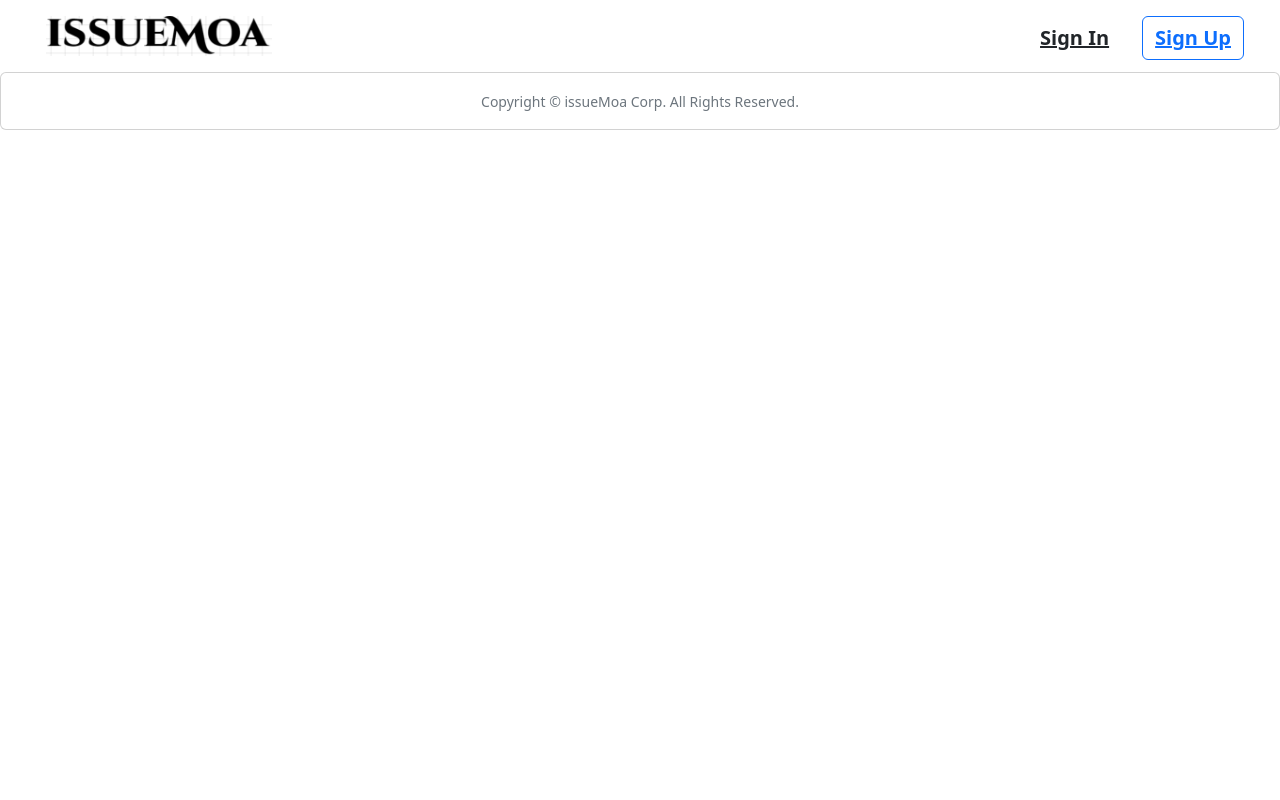
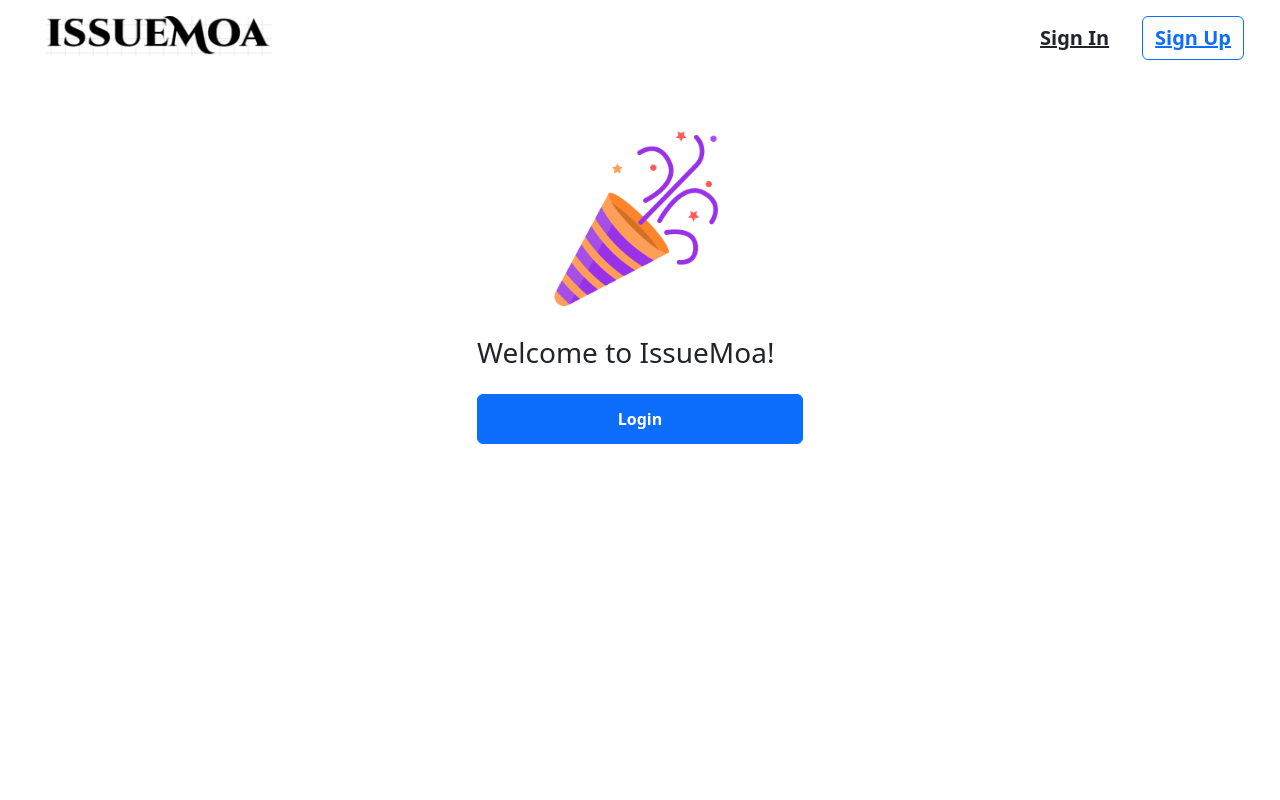
Before and after one commit to conf312/issueMoa-user-front, a React (Create React App) app: page /SignUpComplete in a window 1280 px wide. Shown: the top 800 px of the page. Built offline with nearby package versions, Linux system fonts and the light colour scheme.

Commit message:
[add] SigUpComplete

```diff
--- a/src/App.js
+++ b/src/App.js
@@ -1,7 +1,7 @@
 import './App.css';
 import 'bootstrap/dist/css/bootstrap.min.css';
 import { BrowserRouter, Routes, Route } from 'react-router-dom';
-import { Header, Main, Footer, SignIn, SignUp } from './components';
+import { Header, Main, Footer, SignIn, SignUp, SignUpComplete } from './components';
 
 function App() {
   return (
@@ -12,15 +12,11 @@ function App() {
           <Route exact path="/" element={ <Main/> }/>
           <Route exact path="/SignIn" element={ <SignIn/> }/>
           <Route exact path="/SignUp" element={ <SignUp/> }/>
-          {/* <Route exact path="/login" element={ <Login /> } />
-          <Route exact path="/join" element={ <Join /> } /> */}
-          {/* <Route exact path='/mypage' element={ <Mypage/> } /> */}
+          <Route exact path="/SignUpComplete" element={ <SignUpComplete/> }/>
 
           {/* <Route exact path="/" element={ <PrivateRoute /> }>
             <Route exact path='/mypage' element={ <Mypage/> } />
           </Route> */}
-
-          {/* <Route exact path="/mypage" element={ <Mypage /> } /> */}
           {/* paramter props <Route exact path="/info" render={() => <Info userInfo={userInfo} />} /> */}
         </Routes>
         <Footer/>
--- a/src/components/index.js
+++ b/src/components/index.js
@@ -6,3 +6,4 @@ export { default as News } from './support/News';
 export { default as SignIn } from './users/SignIn';
 export { default as SignUp } from './users/SignUp';
 export { default as Mypage } from './users/Mypage';
+export { default as SignUpComplete } from './users/SignUpComplete';
--- a/src/components/users/SignUp.js
+++ b/src/components/users/SignUp.js
@@ -1,4 +1,4 @@
-import { Form, Button, InputGroup, FloatingLabel, Row, Col }  from 'react-bootstrap';
+import { Form, Button, InputGroup, FloatingLabel, Row, Col } from 'react-bootstrap';
 import { person } from '../../images';
 import { useDaumPostcodePopup } from 'react-daum-postcode';
 import React, { useRef, useState } from 'react';
@@ -50,17 +50,25 @@ function SignUp() {
 
     const form = event.currentTarget;
     const formData = new FormData(form);
-    formData.append("recaptchaValue", recaptchaRef.current.getValue());
+
     if (form.checkValidity()) {
-      AxiosUtil.send("POST", "/issuemoa/users/save", formData, "", (e) => {
-         if (e.data != "") {
-          window.location.replace("/users/save/complate");
-         } else {
-          alert("Please try again later.");
-         }
+      AxiosUtil.send("POST", "/issuemoa/users/count-by/email", formData, "", (e) => {
+        if (e.data > 0) {
+          alert("Email in use. Please use another email.");
+        } else {
+          formData.append("recaptchaValue", recaptchaRef.current.getValue());
+          AxiosUtil.send("POST", "/issuemoa/users/save", formData, "", (e) => {
+            if (e.data !== "") {
+              window.location.replace("/SignUpComplete");
+            } else {
+              alert("Please try again later.");
+            }
+          });
+        }
       });
     }
   };
+
   return (
     <Form id="frm" className="container" noValidate validated={validated} onSubmit={handleSubmit} style={{width:"330px", height:"1000px"}}>
       <div className="text-center">
@@ -87,6 +95,7 @@ function SignUp() {
       </Row>
 
       <hr></hr>
+
       <Row className="mt-3">
         <Col md>
           <FloatingLabel label="Email address (Use ID.)">
@@ -113,7 +122,7 @@ function SignUp() {
       </FloatingLabel>
 
       <InputGroup className="mt-3">
-        <Form.Control placeholder="Search for the address." name="addrPostNo" ref={addrPostNo} readOnly />
+        <Form.Control placeholder="Search for the address." name="addrPostNo" ref={addrPostNo} required />
         <Button className="btn-success" type="button" onClick={serachAddress}>Search Address</Button>
       </InputGroup>
 
--- /dev/null
+++ b/src/components/users/SignUpComplete.js
@@ -0,0 +1,24 @@
+import { Form, Button, FloatingLabel, Row, Col } from 'react-bootstrap';
+import { celebrate } from '../../images';
+
+function getSignInPage() {
+  window.location.href = "/SignIn";
+}
+
+function SignUpComplete() {
+  return (
+    <Form className="container mt-5" style={{width:"350px", height:"850px"}}>
+      <div className="text-center">
+        <img src={celebrate} alt="person" height={"200px"}/>
+      </div>
+      <Row className="mt-3">
+        <Col md>
+          <h3>Welcome to IssueMoa!</h3>
+        </Col>
+      </Row>
+      <Button className="mt-3 fw-bold" type="submit" onClick={getSignInPage} style={{width:"326px", height:"50px"}}>Login</Button>
+    </Form>
+  );
+}
+
+export default SignUpComplete;
--- a/src/images/index.js
+++ b/src/images/index.js
@@ -6,3 +6,4 @@ export { default as personGreen } from './person_green.png';
 export { default as kakaoIcon } from './kakao_icon.png';
 export { default as naverIcon } from './naver_icon.png';
 export { default as googleIcon } from './google_icon.png';
+export { default as celebrate } from './celebrate.png';
--- a/src/lib/js/AxiosUtil.js
+++ b/src/lib/js/AxiosUtil.js
@@ -25,8 +25,6 @@ export function send(method, url, param, type, callback) {
             console.log(error);
         });
     } else if (method === "POST") {
-        alert("POST!");
-        console.log(param)
         axios.post(url, param, {
           headers: { "Content-Type": contentType }
         })
```
Also changed, not shown: src/images/celebrate.png (added).
